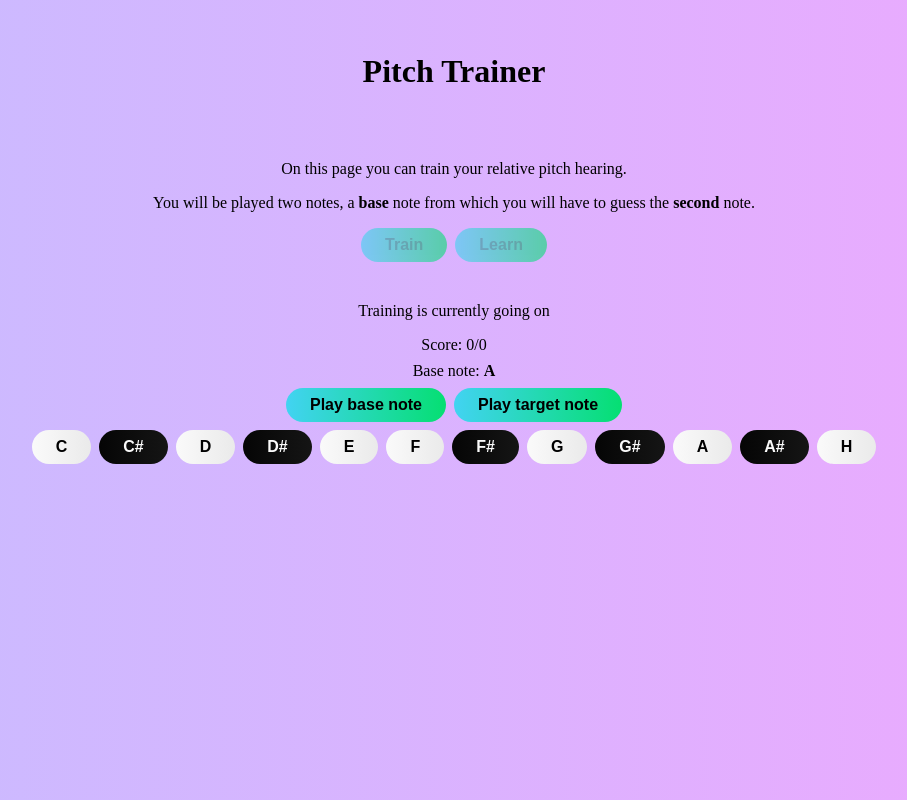
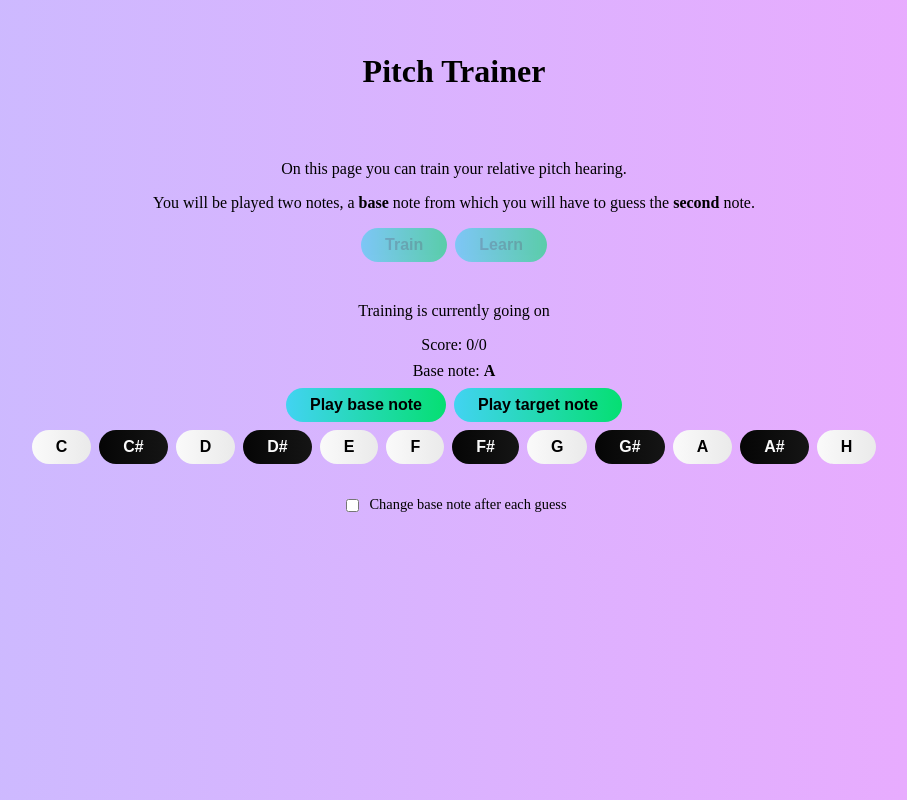
Before and after one commit to boxandav/pitch-trainer, a Vue app in the folder front-end/: page / in a window 1280 px wide. Both pictures are taken after a click on the button "Train". Shown: the whole page, without its empty margins (186-1093 px from the left). Built offline with nearby package versions, Linux system fonts and the light colour scheme; a web font is replaced by a local one.

Commit message:
dynamic base note (changing after each guess)

```diff
--- a/front-end/src/components/TrainingArea.vue
+++ b/front-end/src/components/TrainingArea.vue
@@ -32,6 +32,8 @@ const currentNote: Ref<string | undefined | null> = ref(null);
 const resultMessage: Ref<string | undefined | null> = ref(null);
 const isCorrect: Ref<boolean | null> = ref(null);
 
+const baseNoteChanging = ref(false);
+
 function getRandomNote(): string | undefined {
     return NOTE_NAMES[Math.floor(Math.random() * NOTE_NAMES.length)];
 }
@@ -48,6 +50,10 @@ function checkGuessedNote(guess: string) {
 
     totalGuesses.value++;
     currentNote.value = getRandomNote();
+
+    if (baseNoteChanging.value) {
+        baseNote.value = getRandomNote();
+    }
 }
 
 function playNote(note: string | null | undefined) {
@@ -100,6 +106,12 @@ onMounted(function() {
                 @click="checkGuessedNote(note)"
             />
         </div>
+        <div class="settings-wrapper">
+            <div class="setting-line">
+                <input type="checkbox" v-model="baseNoteChanging">
+                <label>Change base note after each guess</label>
+            </div>
+        </div>
     </div>
 </template>
 
@@ -109,16 +121,33 @@ onMounted(function() {
     flex-direction: column;
     gap: 0.5rem;
 }
+
 .note-buttons-wrapper {
     display: flex;
     flex-direction: row;
     gap: 0.5rem;
     justify-content: center;
 }
+
 .result-message.correct {
     color: green;
 }
 .result-message.incorrect {
     color: red;
 }
+
+.settings-wrapper {
+    display: flex;
+    justify-content: center;
+    margin-top: 1.5rem;
+}
+.settings-wrapper label {
+    font-size: 0.9em;
+}
+
+.setting-line {
+    display: flex;
+    flex-direction: row;
+    gap: 0.5rem;
+}
 </style>
```
